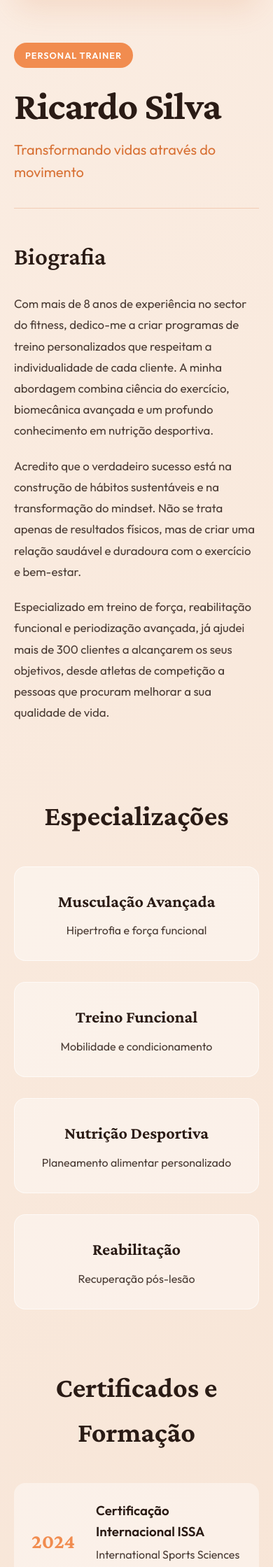
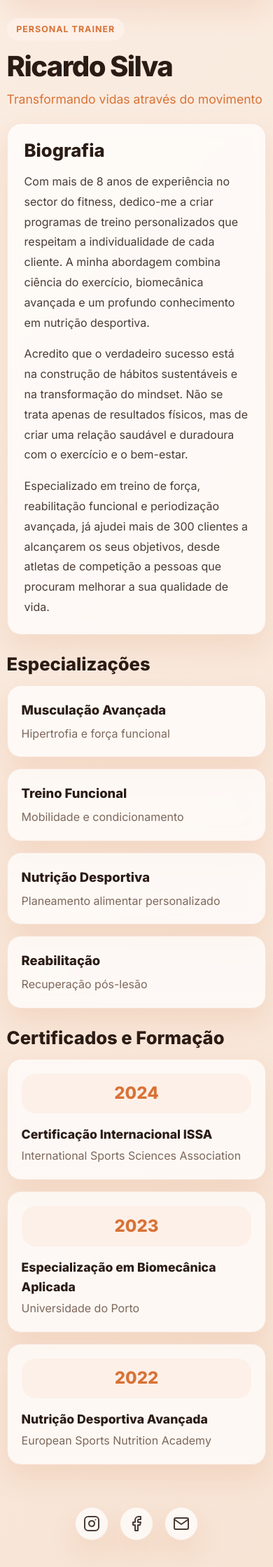
Before and after one commit to fardilhajo/FitHub-Gym, a PHP site: page /trainer-profile.html in a window 390 px wide. Shown: the part 690-2929 px from the top of the page at 70% size. Run offline with PHP 8.4, Linux system fonts and the light colour scheme.

Commit message:
Formatting update for the 3 pages to be more unified

```diff
--- a/css/pages/profile.css
+++ b/css/pages/profile.css
@@ -1,20 +1,26 @@
 /* ==========================================================================
-   CSS Variables & Global Resets
+   Reset and theme
    ========================================================================== */
-:root {
-  --bg-color: #faebe0;
-  --primary-color: #f18c4f;
-  --primary-dark: #d87236;
-  --text-dark: #2a1b15;
-  --text-body: #4a3b34;
-  --font-serif: "Crimson Pro", serif;
-  --font-sans: "Outfit", sans-serif;
-}
-
 * {
   margin: 0;
   padding: 0;
   box-sizing: border-box;
+}
+
+:root {
+  --orange: #f18c4f;
+  --orange-dark: #d87236;
+  --bg: #faebe0;
+  --bg-gradient: linear-gradient(135deg, #fbeee4 0%, #f7e4d5 100%);
+  --surface: rgba(255, 255, 255, 0.72);
+  --surface-strong: #ffffff;
+  --text-dark: #2a1b15;
+  --text-body: #4a3b34;
+  --text-soft: #7d675b;
+  --border: rgba(216, 114, 54, 0.16);
+  --shadow: 0 18px 40px rgba(216, 114, 54, 0.14);
+  --font-sans: "Inter", sans-serif;
+  --font-serif: "Crimson Pro", serif;
 }
 
 body {
@@ -22,8 +28,7 @@ body {
   font-family: var(--font-sans);
   line-height: 1.6;
   color: var(--text-body);
-  background-color: var(--bg-color);
-  background: linear-gradient(135deg, #fbeee4 0%, #f7e4d5 100%);
+  background: var(--bg-gradient);
 }
 
 /* ==========================================================================
@@ -33,210 +38,256 @@ body {
   display: flex;
   justify-content: space-between;
   align-items: center;
+  gap: 1.5rem;
   padding: 20px 5%;
-  background: var(--primary-color);
+  background: var(--orange);
+  box-shadow: 0 8px 24px rgba(216, 114, 54, 0.16);
 }
 
 .nav-logo {
   font-family: var(--font-serif);
-  font-size: 1.5rem;
+  font-size: 1.7rem;
   font-weight: 700;
-  color: var(--text-dark);
+  color: white;
   text-decoration: none;
+  white-space: nowrap;
 }
 
 .nav-links {
   display: flex;
-  gap: 30px;
+  align-items: center;
+  gap: 1.4rem;
   list-style: none;
 }
 
 .nav-links a {
-  color: var(--text-body);
-  font-weight: 500;
+  color: rgba(255, 255, 255, 0.95);
   text-decoration: none;
-  transition: color 0.3s;
+  font-weight: 600;
+  transition: opacity 0.2s ease, transform 0.2s ease;
 }
 
 .nav-links a:hover {
-  color: var(--text-dark);
+  opacity: 0.82;
+  transform: translateY(-1px);
+}
+
+.nav-links a[aria-current="page"] {
+  opacity: 1;
 }
 
 .nav-actions {
   display: flex;
-  gap: 15px;
+  gap: 0.9rem;
   align-items: center;
 }
 
 .btn-login,
 .btn-join {
   cursor: pointer;
-  font-weight: 600;
+  font-weight: 700;
+}
+
+.btn-login {
+  color: white;
 }
 
 .btn-join {
-  padding: 8px 20px;
-  color: #fff;
-  background: var(--primary-color);
-  border-radius: 20px;
+  background: white;
+  color: var(--orange);
+  padding: 0.7rem 1.1rem;
+  border-radius: 999px;
+  box-shadow: 0 8px 20px rgba(255, 255, 255, 0.18);
 }
 
 /* ==========================================================================
-   Profile container and introduction section
+   Main layout
    ========================================================================== */
 .perfil-container {
-  max-width: 1200px;
+  width: min(1200px, calc(100% - 2rem));
   margin: 0 auto;
-  padding: 60px 20px;
+  padding: 2rem 0 3rem;
 }
 
 .seccao-introducao {
-  display: flex;
-  gap: 80px;
-  align-items: flex-start;
-  margin-bottom: 80px;
+  display: grid;
+  grid-template-columns: minmax(280px, 0.95fr) minmax(0, 1.1fr);
+  gap: 1.5rem;
+  align-items: stretch;
+  margin-bottom: 1.75rem;
 }
 
 .coluna-foto {
-  flex: 1;
-  max-width: 500px;
-  position: relative;
+  display: flex;
 }
 
 .perfil-foto {
   width: 100%;
-  height: auto;
+  height: 100%;
   aspect-ratio: 4 / 5;
   object-fit: cover;
   border-radius: 24px;
-  box-shadow: 0 20px 40px rgba(216, 114, 54, 0.15);
+  border: 1px solid var(--border);
+  box-shadow: var(--shadow);
 }
 
 .coluna-detalhes {
-  flex: 1.2;
-  padding-top: 20px;
+  display: flex;
+  flex-direction: column;
+  gap: 1rem;
+  justify-content: center;
 }
 
 .cabecalho-treinador {
-  margin-bottom: 40px;
+  padding: 0.25rem 0;
 }
 
 .badge-cargo {
-  display: inline-block;
-  margin-bottom: 24px;
-  padding: 8px 16px;
-  color: #fff;
-  background-color: var(--primary-color);
-  border-radius: 30px;
-  font-size: 0.8rem;
-  font-weight: 600;
-  letter-spacing: 1px;
+  display: inline-flex;
+  align-items: center;
+  min-height: 2rem;
+  padding: 0.3rem 0.85rem;
+  border-radius: 999px;
+  background: #fdf0e8;
+  color: var(--orange-dark);
+  font-size: 0.78rem;
+  font-weight: 700;
+  letter-spacing: 0.08em;
   text-transform: uppercase;
+  margin-bottom: 1rem;
 }
 
 .nome-treinador {
-  margin-bottom: 15px;
-  font-family: var(--font-serif);
-  font-size: 4.5rem;
-  font-weight: 700;
-  line-height: 1.1;
-  letter-spacing: -1px;
+  margin-bottom: 0.75rem;
   color: var(--text-dark);
+  font-size: clamp(2.5rem, 5vw, 4.2rem);
+  font-weight: 800;
+  line-height: 1.05;
+  letter-spacing: -0.04em;
 }
 
 .slogan-treinador {
-  padding-bottom: 35px;
-  color: var(--primary-dark);
-  border-bottom: 1px solid rgba(216, 114, 54, 0.25);
-  font-size: 1.25rem;
-  font-weight: 400;
+  color: var(--orange-dark);
+  font-size: 1.1rem;
+  line-height: 1.6;
+  max-width: 34rem;
+}
+
+.biografia-treinador {
+  padding: 1.5rem;
+  background: var(--surface);
+  backdrop-filter: blur(8px);
+  border: 1px solid var(--border);
+  border-radius: 24px;
+  box-shadow: var(--shadow);
+}
+
+.biografia-treinador h2,
+.titulo-seccao,
+.cartao-especialidade h3,
+.info-certificado h3 {
+  color: var(--text-dark);
+  font-family: var(--font-sans);
+  font-weight: 800;
 }
 
 .biografia-treinador h2 {
-  margin-bottom: 25px;
-  font-family: var(--font-serif);
-  font-size: 2.2rem;
-  font-weight: 600;
-  color: var(--text-dark);
+  margin-bottom: 1rem;
+  font-size: clamp(1.6rem, 3vw, 2.4rem);
+  line-height: 1.1;
 }
 
 .texto-biografia p {
-  margin-bottom: 20px;
+  margin-bottom: 1rem;
   color: var(--text-body);
-  font-size: 1.05rem;
-  font-weight: 400;
+  font-size: 1rem;
   line-height: 1.8;
 }
 
-/* ==========================================================================
-   Additional sections
-   ========================================================================== */
-.titulo-seccao {
-  margin-bottom: 40px;
-  font-family: var(--font-serif);
-  font-size: 2.5rem;
-  text-align: center;
-  color: var(--text-dark);
+.texto-biografia p:last-child {
+  margin-bottom: 0;
 }
 
+/* ==========================================================================
+   Extra sections
+   ========================================================================== */
 .seccao-especializacoes,
 .seccao-certificados {
-  margin-bottom: 80px;
+  margin-bottom: 1.75rem;
+}
+
+.titulo-seccao {
+  margin-bottom: 1rem;
+  font-size: clamp(1.6rem, 3vw, 2.4rem);
+  line-height: 1.1;
 }
 
 .grelha-especializacoes {
   display: grid;
-  grid-template-columns: repeat(auto-fit, minmax(250px, 1fr));
-  gap: 30px;
+  grid-template-columns: repeat(4, minmax(0, 1fr));
+  gap: 1rem;
 }
 
 .cartao-especialidade {
-  padding: 30px;
-  text-align: center;
-  background: rgba(255, 255, 255, 0.4);
-  border: 1px solid rgba(255, 255, 255, 0.6);
-  border-radius: 16px;
-  transition: transform 0.3s ease;
-}
-
-.cartao-especialidade:hover {
-  transform: translateY(-5px);
+  padding: 1.25rem;
+  background: var(--surface);
+  backdrop-filter: blur(8px);
+  border: 1px solid var(--border);
+  border-radius: 24px;
+  box-shadow: var(--shadow);
 }
 
 .cartao-especialidade h3 {
-  margin-bottom: 10px;
-  font-family: var(--font-serif);
-  font-size: 1.5rem;
-  color: var(--text-dark);
+  margin-bottom: 0.4rem;
+  font-size: 1.15rem;
+}
+
+.cartao-especialidade p {
+  color: var(--text-soft);
+  line-height: 1.6;
 }
 
 .lista-certificados {
   display: flex;
   flex-direction: column;
-  gap: 20px;
-  max-width: 800px;
-  margin: 0 auto;
+  gap: 1rem;
 }
 
 .item-certificado {
+  display: grid;
+  grid-template-columns: 90px minmax(0, 1fr);
+  gap: 1rem;
+  align-items: center;
+  padding: 1.25rem;
+  background: var(--surface);
+  backdrop-filter: blur(8px);
+  border: 1px solid var(--border);
+  border-radius: 24px;
+  box-shadow: var(--shadow);
+}
+
+.ano-certificado {
   display: flex;
-  gap: 30px;
   align-items: center;
-  padding: 25px;
-  background: rgba(255, 255, 255, 0.4);
-  border-radius: 16px;
+  justify-content: center;
+  min-height: 4.2rem;
+  border-radius: 20px;
+  background: #fdf0e8;
 }
 
 .ano-certificado span {
-  font-family: var(--font-serif);
-  font-size: 1.8rem;
-  font-weight: 700;
-  color: var(--primary-color);
+  color: var(--orange-dark);
+  font-size: 1.5rem;
+  font-weight: 800;
 }
 
 .info-certificado h3 {
-  margin-bottom: 5px;
-  color: var(--text-dark);
+  margin-bottom: 0.25rem;
+  font-size: 1.1rem;
+}
+
+.info-certificado p {
+  color: var(--text-soft);
 }
 
 /* ==========================================================================
@@ -245,41 +296,90 @@ body {
 .rodape-perfil {
   display: flex;
   justify-content: center;
-  padding: 40px 20px;
-  border-top: 1px solid rgba(216, 114, 54, 0.1);
+  padding: 0 0 2.5rem;
 }
 
 .redes-sociais {
   display: flex;
-  gap: 20px;
+  gap: 1rem;
 }
 
 .icone-social {
+  display: flex;
+  align-items: center;
+  justify-content: center;
+  width: 3rem;
+  height: 3rem;
   color: var(--text-body);
-  transition: color 0.3s, transform 0.3s;
+  background: var(--surface);
+  border: 1px solid var(--border);
+  border-radius: 50%;
+  box-shadow: var(--shadow);
+  transition: transform 0.2s ease, color 0.2s ease, background 0.2s ease;
 }
 
 .icone-social:hover {
-  color: var(--primary-color);
-  transform: scale(1.1);
+  transform: translateY(-1px);
+  color: var(--orange-dark);
+  background: #fffaf6;
 }
 
 /* ==========================================================================
-   Responsive design
+   Responsive
    ========================================================================== */
-@media (max-width: 900px) {
-  .seccao-introducao {
+@media (max-width: 1024px) {
+  .grelha-especializacoes {
+    grid-template-columns: repeat(2, minmax(0, 1fr));
+  }
+}
+
+@media (max-width: 820px) {
+  .navbar {
     flex-direction: column;
-    align-items: center;
-    gap: 40px;
+    align-items: flex-start;
   }
 
-  .nome-treinador {
-    font-size: 3.5rem;
+  .nav-links,
+  .nav-actions {
+    width: 100%;
   }
 
-  .navbar {
-    flex-direction: column;
-    gap: 20px;
+  .nav-links {
+    flex-wrap: wrap;
+    gap: 0.9rem 1.2rem;
+  }
+
+  .nav-actions {
+    justify-content: flex-start;
+  }
+
+  .seccao-introducao {
+    grid-template-columns: 1fr;
   }
 }
+
+@media (max-width: 640px) {
+  .perfil-container {
+    width: min(calc(100% - 1.2rem), 1200px);
+    padding: 1.2rem 0 2rem;
+  }
+
+  .perfil-foto,
+  .biografia-treinador,
+  .cartao-especialidade,
+  .item-certificado {
+    border-radius: 20px;
+  }
+
+  .grelha-especializacoes {
+    grid-template-columns: 1fr;
+  }
+
+  .item-certificado {
+    grid-template-columns: 1fr;
+  }
+
+  .ano-certificado {
+    min-height: 3.6rem;
+  }
+}
--- a/trainer-profile.html
+++ b/trainer-profile.html
@@ -6,7 +6,7 @@
   <title>Perfil de Treinador - Ricardo Silva</title>
   <link rel="preconnect" href="https://fonts.googleapis.com">
   <link rel="preconnect" href="https://fonts.gstatic.com" crossorigin>
-  <link href="https://fonts.googleapis.com/css2?family=Crimson+Pro:wght@300;400;600;700&family=Outfit:wght@300;400;500;600&display=swap" rel="stylesheet">
+  <link href="https://fonts.googleapis.com/css2?family=Crimson+Pro:wght@600;700&family=Inter:wght@400;500;600;700;800&display=swap" rel="stylesheet">
   <link rel="stylesheet" href="css/pages/profile.css">
 </head>
 <body>
@@ -16,7 +16,7 @@
     <ul class="nav-links">
       <li><a href="index.html">Home</a></li>
       <li><a href="book-class.html">Classes</a></li>
-      <li><a href="trainer-profile.html">Trainers</a></li>
+      <li><a href="trainer-profile.html" aria-current="page">Trainers</a></li>
       <li><a href="index.html#equipment">Equipment</a></li>
     </ul>
 
@@ -29,7 +29,11 @@
   <main class="perfil-container">
     <section class="seccao-introducao">
       <div class="coluna-foto">
-        <img src="https://images.unsplash.com/photo-1534438327276-14e5300c3a48?w=800&q=80" alt="Foto do Ricardo Silva" class="perfil-foto">
+        <img
+          src="https://images.unsplash.com/photo-1534438327276-14e5300c3a48?w=800&q=80"
+          alt="Foto do Ricardo Silva"
+          class="perfil-foto"
+        >
       </div>
 
       <div class="coluna-detalhes">
@@ -42,9 +46,15 @@
         <div class="biografia-treinador">
           <h2>Biografia</h2>
           <div class="texto-biografia">
-            <p>Com mais de 8 anos de experiência no sector do fitness, dedico-me a criar programas de treino personalizados que respeitam a individualidade de cada cliente. A minha abordagem combina ciência do exercício, biomecânica avançada e um profundo conhecimento em nutrição desportiva.</p>
-            <p>Acredito que o verdadeiro sucesso está na construção de hábitos sustentáveis e na transformação do mindset. Não se trata apenas de resultados físicos, mas de criar uma relação saudável e duradoura com o exercício e bem-estar.</p>
-            <p>Especializado em treino de força, reabilitação funcional e periodização avançada, já ajudei mais de 300 clientes a alcançarem os seus objetivos, desde atletas de competição a pessoas que procuram melhorar a sua qualidade de vida.</p>
+            <p>
+              Com mais de 8 anos de experiência no sector do fitness, dedico-me a criar programas de treino personalizados que respeitam a individualidade de cada cliente. A minha abordagem combina ciência do exercício, biomecânica avançada e um profundo conhecimento em nutrição desportiva.
+            </p>
+            <p>
+              Acredito que o verdadeiro sucesso está na construção de hábitos sustentáveis e na transformação do mindset. Não se trata apenas de resultados físicos, mas de criar uma relação saudável e duradoura com o exercício e o bem-estar.
+            </p>
+            <p>
+              Especializado em treino de força, reabilitação funcional e periodização avançada, já ajudei mais de 300 clientes a alcançarem os seus objetivos, desde atletas de competição a pessoas que procuram melhorar a sua qualidade de vida.
+            </p>
           </div>
         </div>
       </div>
@@ -115,7 +125,7 @@
 
   <footer class="rodape-perfil">
     <div class="redes-sociais">
-      <a href="https://instagram.com/o_teu_perfil" target="_blank" rel="noopener noreferrer" class="icone-social instagram" aria-label="Instagram">
+      <a href="https://instagram.com/o_teu_perfil" target="_blank" rel="noopener noreferrer" class="icone-social" aria-label="Instagram">
         <svg width="24" height="24" fill="none" stroke="currentColor" stroke-width="2" viewBox="0 0 24 24" stroke-linecap="round" stroke-linejoin="round">
           <rect x="2" y="2" width="20" height="20" rx="5" ry="5"></rect>
           <path d="M16 11.37A4 4 0 1 1 12.63 8 4 4 0 0 1 16 11.37z"></path>
@@ -123,13 +133,13 @@
         </svg>
       </a>
 
-      <a href="https://facebook.com/o_teu_perfil" target="_blank" rel="noopener noreferrer" class="icone-social facebook" aria-label="Facebook">
+      <a href="https://facebook.com/o_teu_perfil" target="_blank" rel="noopener noreferrer" class="icone-social" aria-label="Facebook">
         <svg width="24" height="24" fill="none" stroke="currentColor" stroke-width="2" viewBox="0 0 24 24" stroke-linecap="round" stroke-linejoin="round">
           <path d="M18 2h-3a5 5 0 0 0-5 5v3H7v4h3v8h4v-8h3l1-4h-4V7a1 1 0 0 1 1-1h3z"></path>
         </svg>
       </a>
 
-      <a href="mailto:emaildotreinador@ginasiogmail.com" class="icone-social email" aria-label="Email">
+      <a href="mailto:emaildotreinador@ginasiogmail.com" class="icone-social" aria-label="Email">
         <svg width="24" height="24" fill="none" stroke="currentColor" stroke-width="2" viewBox="0 0 24 24" stroke-linecap="round" stroke-linejoin="round">
           <path d="M4 4h16c1.1 0 2 .9 2 2v12c0 1.1-.9 2-2 2H4c-1.1 0-2-.9-2-2V6c0-1.1.9-2 2-2z"></path>
           <polyline points="22,6 12,13 2,6"></polyline>
```
Also changed, not shown: book-class.html (+12 -11 lines), css/pages/booking.css (+165 -67 lines).
